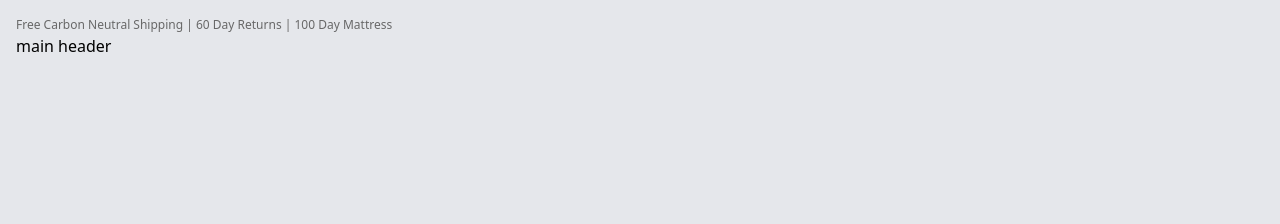
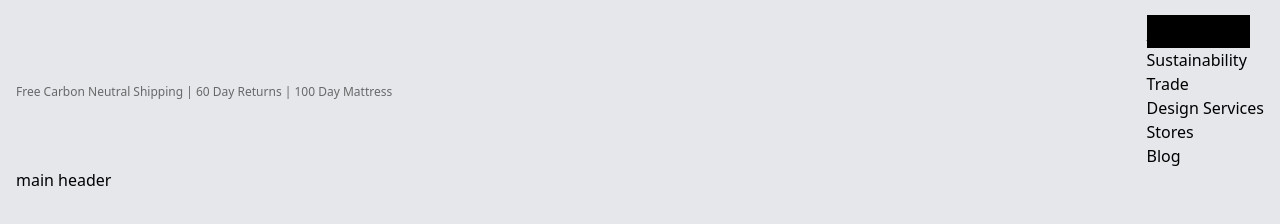
Before and after one commit to Safeya-Yasien/e-commerce-single-page, a website: page public/index.html in a window 1280 px wide. Drawn offline with Linux system fonts and the light colour scheme.

```diff
--- a/package.json
+++ b/package.json
@@ -4,13 +4,13 @@
   "main": "index.js",
   "scripts": {
     "test": "echo \"Error: no test specified\" && exit 1",
-    "start": "live-server public --host=localhost --port=3000",
-    "watch-css": " npx tailwindcss -i ./src/input.css -o ./public/output-style.css --watch"
+    "start": "concurrently \"live-server public --host=localhost --port=3000\" \"npx tailwindcss -i ./src/input.css -o ./public/output-style.css --watch\""
   },
   "author": "",
   "license": "ISC",
   "description": "",
   "devDependencies": {
+    "concurrently": "^9.1.0",
     "live-server": "^1.2.2",
     "tailwindcss": "^3.4.14"
   }
--- a/public/index.html
+++ b/public/index.html
@@ -14,6 +14,26 @@
           Free Carbon Neutral Shipping | 60 Day Returns | 100 Day Mattress
         </div>
         <!-- right side -->
+        <ul>
+          <li>
+            <a href="#" class="bg-black text-2xl">About Us</a>
+          </li>
+          <li>
+            <a href="#">Sustainability</a>
+          </li>
+          <li>
+            <a href="#">Trade</a>
+          </li>
+          <li>
+            <a href="#">Design Services</a>
+          </li>
+          <li>
+            <a href="#">Stores</a>
+          </li>
+          <li>
+            <a href="#">Blog</a>
+          </li>
+        </ul>
       </div>
       <div>main header</div>
     </div>
```
Also changed, not shown: public/output-style.css, 1 other file.
